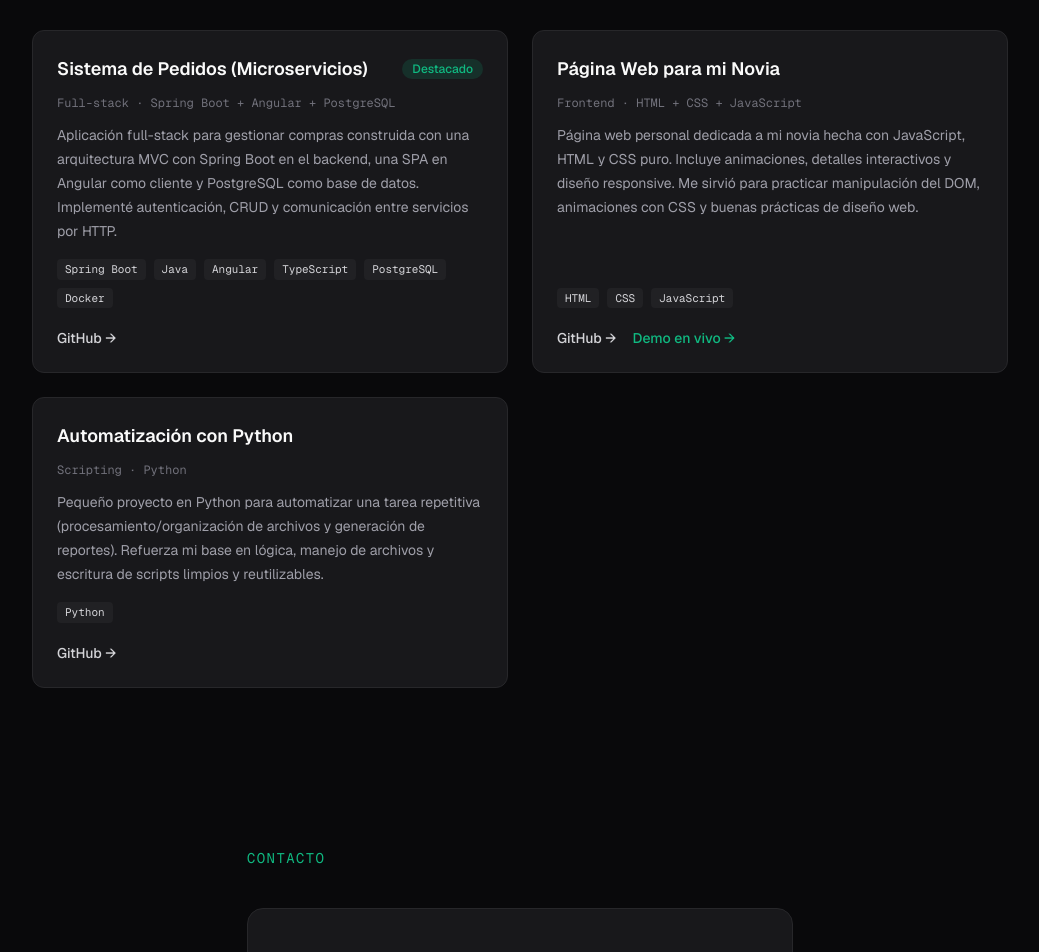
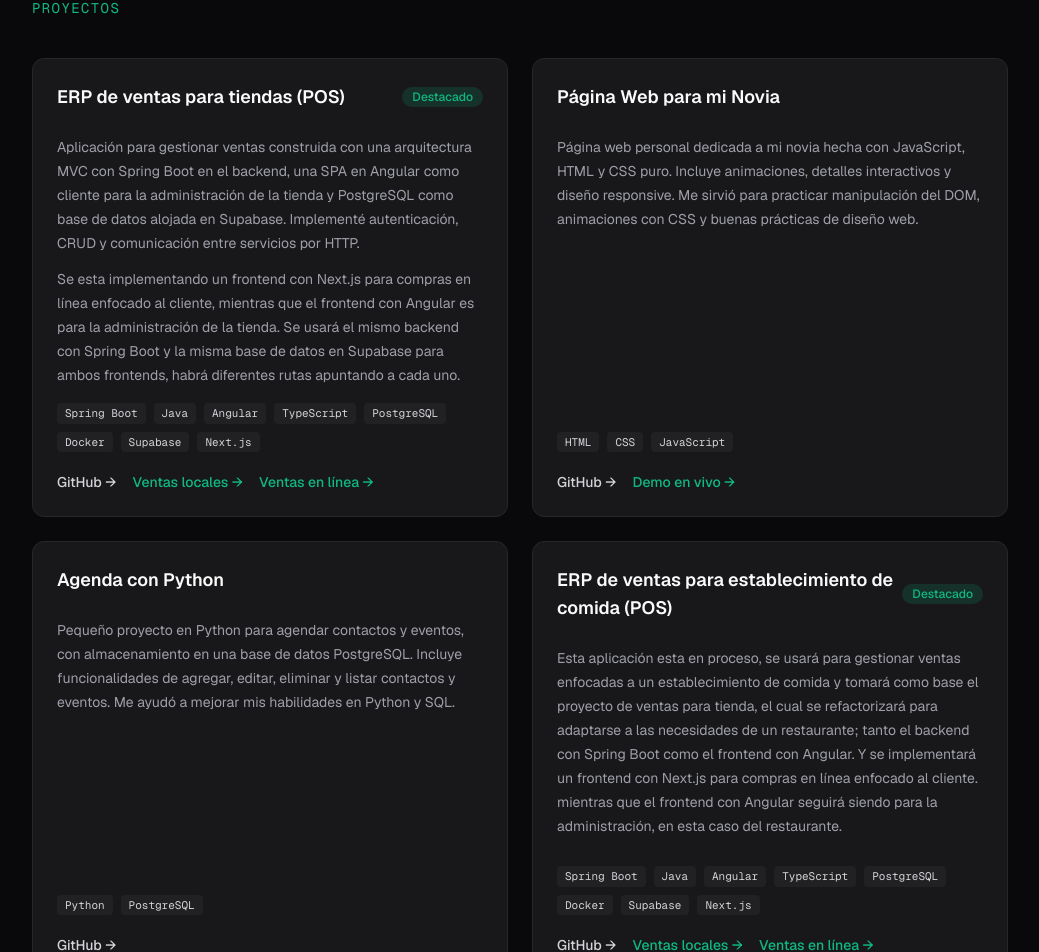
Before and after one commit to Erik-Bot23/Portafolio_web, a Next.js app: page / in a window 1280 px wide. Shown: the part 1134-2086 px from the top of the page, without its empty margins (120-1159 px from the left). Built offline with nearby package versions, Linux system fonts and the light colour scheme.

Commit message:
Actualización del portafolio

```diff
--- a/src/app/layout.tsx
+++ b/src/app/layout.tsx
@@ -25,7 +25,6 @@ import { site } from "@/data/site";
   Fuentes servidas desde NUESTRO servidor (self-hosted) con
   next/font/local. No dependemos de Google Fonts en tiempo de build
   ni de terceros en el navegador, lo que hace el build offline-safe
-  (útil si tu red no llega a fonts.googleapis.com).
 
   Las fuentes WOFF2 versionadas están en src/fonts.
 */
--- a/src/components/About.tsx
+++ b/src/components/About.tsx
@@ -17,21 +17,23 @@ const SKILLS = [
   "Spring Boot",
   "Angular",
   "TypeScript",
-  "React",
   "Next.js",
   "PostgreSQL",
+  "Supabase",
   "JavaScript",
+  "Python",
   "HTML",
   "CSS",
   "Tailwind CSS",
   "Git",
+  "GitHub",
   "Docker",
-  "Python",
+  "Postman"
 ];
 
 /* Lo que estás buscando laboralmente */
 const GOALS = [
-  "Primera experiencia como desarrollador junior (backend).",
+  "Experiencia como desarrollador junior backend o full stack.",
   "Trabajar en un equipo donde pueda aprender de perfiles senior.",
   "Seguirme especializando en el ecosistema Java (Spring Boot) y TypeScript.",
   "Aportar proyectos en producción hechos con buenas prácticas.",
--- a/src/components/Contact.tsx
+++ b/src/components/Contact.tsx
@@ -28,7 +28,9 @@ export default function Contact() {
 
         {/* Botón principal: abrir el cliente de correo */}
         <a
-          href={`mailto:${site.email}`}
+          href={`https://mail.google.com/mail/?view=cm&fs=1&to=${site.email}`}
+          target="_blank"
+          rel="noopener noreferrer"
           className="mt-6 inline-flex h-11 items-center justify-center rounded-lg bg-accent px-8 text-sm font-semibold text-zinc-950 transition-colors hover:bg-accent-light"
         >
           {site.email}
--- a/src/components/ProjectCard.tsx
+++ b/src/components/ProjectCard.tsx
@@ -32,12 +32,14 @@ export default function ProjectCard({ project }: ProjectCardProps) {
         )}
       </div>
 
-      {/* Frase corta del proyecto */}
-      <p className="font-mono text-xs text-zinc-500">{project.tagline}</p>
-
       {/* Descripción */}
       <p className="mt-3 flex-1 text-sm leading-6 text-zinc-400">
         {project.description}
+      </p>
+
+      {/*Detalles de la nueva implementación */}
+      <p className="mt-3 flex-1 text-sm leading-6 text-zinc-400">
+        {project.details1}
       </p>
 
       {/* Tecnologías usadas (se renderizan con map sobre el array) */}
@@ -74,6 +76,26 @@ export default function ProjectCard({ project }: ProjectCardProps) {
             Demo en vivo →
           </a>
         )}
+        {project.demo1 && (
+          <a
+            href={project.demo1}
+            target="_blank"
+            rel="noopener noreferrer"
+            className="text-sm font-medium text-accent transition-colors hover:text-accent-light"
+          >
+            Ventas locales →
+          </a>
+        )}
+        {project.demo2 && (
+          <a
+            href={project.demo2}
+            target="_blank"
+            rel="noopener noreferrer"
+            className="text-sm font-medium text-accent transition-colors hover:text-accent-light"
+          >
+            Ventas en línea →
+          </a>
+        )}
       </div>
     </article>
   );
--- a/src/data/projects.ts
+++ b/src/data/projects.ts
@@ -20,27 +20,38 @@ export type Project = {
   title: string;
   tagline: string;
   description: string;
+  details1?: string;
+  details2?: string;
   tech: string[];
   github?: string;
   demo?: string;
+  demo1?: string;
+  demo2?: string;
   featured?: boolean;
 };
 
 export const projects: Project[] = [
   {
-    id: "system-order",
-    title: "Sistema de Pedidos (Microservicios)",
-    tagline: "Full-stack · Spring Boot + Angular + PostgreSQL",
+    id: "system-sales",
+    title: "ERP de ventas para tiendas (POS)",
+    tagline: "Spring Boot + Angular + PostgreSQL (en Supabase) + Next.js",
     /*
       Describe qué hace, qué aprendiste y qué retos resolviste.
       Los reclutadores valoran "qué hace" más que la lista de tecnologías.
     */
     description:
-      "Aplicación full-stack para gestionar compras construida con una arquitectura MVC con Spring Boot en el backend, una SPA en Angular como cliente y PostgreSQL como base de datos. Implementé autenticación, CRUD y comunicación entre servicios por HTTP.",
-    tech: ["Spring Boot", "Java", "Angular", "TypeScript", "PostgreSQL", "Docker"],
+      "Aplicación para gestionar ventas construida con una arquitectura MVC con Spring Boot en el backend, " +
+      "una SPA en Angular como cliente para la administración de la tienda y PostgreSQL como base de datos alojada en Supabase. Implementé autenticación, CRUD y comunicación entre servicios por HTTP.",
+    /**
+     * Detalles de lo que se esta implementando en el proyecto.
+     */
+    details1: "Se esta implementando un frontend con Next.js para compras en línea enfocado al cliente, mientras que el frontend con Angular es para la administración de la tienda. " +
+    "Se usará el mismo backend con Spring Boot y la misma base de datos en Supabase para ambos frontends, habrá diferentes rutas apuntando a cada uno.",
+    tech: ["Spring Boot", "Java", "Angular", "TypeScript", "PostgreSQL", "Docker", "Supabase", "Next.js"],
     // Reemplaza con tu repositorio y tu demo (si la tienes)
-    github: "https://github.com/tu-usuario/sistema-pedidos",
-    demo: undefined,
+    github: "https://github.com/Erik-Bot23",
+    demo1: "https://comprasangular.netlify.app",
+    demo2: "https://comprasangular.netlify.app",
     featured: true,
   },
   {
@@ -48,19 +59,36 @@ export const projects: Project[] = [
     title: "Página Web para mi Novia",
     tagline: "Frontend · HTML + CSS + JavaScript",
     description:
-      "Página web personal dedicada a mi novia hecha con JavaScript, HTML y CSS puro. Incluye animaciones, detalles interactivos y diseño responsive. Me sirvió para practicar manipulación del DOM, animaciones con CSS y buenas prácticas de diseño web.",
+      "Página web personal dedicada a mi novia hecha con JavaScript, HTML y CSS puro. Incluye animaciones, " +
+      "detalles interactivos y diseño responsive. Me sirvió para practicar manipulación del DOM, animaciones con CSS y buenas prácticas de diseño web.",
     tech: ["HTML", "CSS", "JavaScript"],
-    github: "https://github.com/tu-usuario/pagina-novia",
+    github: "https://github.com/Erik-Bot23",
     demo: "https://tu-usuario.github.io/pagina-novia",
   },
   {
-    id: "script-python",
-    title: "Automatización con Python",
-    tagline: "Scripting · Python",
+    id: "agenda-python",
+    title: "Agenda con Python",
+    tagline: "Python y postgreSQL",
     description:
-      "Pequeño proyecto en Python para automatizar una tarea repetitiva (procesamiento/organización de archivos y generación de reportes). Refuerza mi base en lógica, manejo de archivos y escritura de scripts limpios y reutilizables.",
-    tech: ["Python"],
-    github: "https://github.com/tu-usuario/script-python",
-    demo: undefined,
+      "Pequeño proyecto en Python para agendar contactos y eventos, con almacenamiento en una base de datos PostgreSQL. Incluye funcionalidades de agregar, editar, eliminar y listar contactos y eventos. Me ayudó a mejorar mis habilidades en Python y SQL.",
+    tech: ["Python", "PostgreSQL"],
+    github: "https://github.com/Erik-Bot23",
+  },
+  {
+    id: "system-order",
+    title: "ERP de ventas para establecimiento de comida (POS)",
+    tagline: "Spring Boot + Angular + PostgreSQL (en Supabase) + Next.js",
+    description:
+      "Esta aplicación esta en proceso, se usará para gestionar ventas enfocadas a un establecimiento de comida y tomará como base el proyecto de ventas para tienda, " +
+      "el cual se refactorizará para adaptarse a las necesidades de un restaurante; tanto el backend con Spring Boot como el frontend con Angular. Y se implementará un frontend con Next.js para compras en línea enfocado al cliente." +
+      " mientras que el frontend con Angular seguirá siendo para la administración, en esta caso del restaurante.",
+
+    details2: "Se esta implmentando un frontend con Next.js para compras en línea enfocado al cliente, mientras que el frontend con Angular es para la administración de la tienda. " +
+    "Se usará el mismo backend con Spring Boot y la misma base de datos en Supabase para ambos frontends, pero habrá diferentes rutas apuntando a cada uno.",
+    tech: ["Spring Boot", "Java", "Angular", "TypeScript", "PostgreSQL", "Docker", "Supabase", "Next.js"],
+    github: "https://github.com/Erik-Bot23",
+    demo1: "https://comprasangular.netlify.app",
+    demo2: "https://comprasangular.netlify.app",
+    featured: true,
   },
 ];
--- a/src/data/site.ts
+++ b/src/data/site.ts
@@ -30,12 +30,13 @@ export const site: SiteConfig = {
 
   // Frase corta que aparece justo debajo de tu nombre (Hero)
   tagline:
-    "Backend con Spring Boot · Frontend con Angular y React · Base de datos PostgreSQL",
+    "Backend con Spring Boot · Frontend con Angular y Next.js · Base de datos PostgreSQL en Supabase",
 
   // Párrafo "Sobre mí": quién eres y qué buscas.
   // Esto es lo que leen los reclutadores, así que sé concreto.
   summary:
-    "Soy un desarrollador junior apasionado por construir aplicaciones completas, del backend al frontend. Terminé un proyecto full-stack con Spring Boot, Angular y PostgreSQL trabajando con arquitectura orientada a usar en un futuro microservicios. Busco mi primera oportunidad como junior en backend o full stack, donde pueda seguir aprendiendo y aportando desde el día uno.",
+    "Soy un desarrollador junior apasionado por construir aplicaciones completas, del backend al frontend. He hecho algunos proyectos full-stack con Spring Boot, Angular y PostgreSQL " +
+     "trabajando con una arquitectura MVC. Así mismo trabajo con JavaScript y Python. Busco oportunidades como junior en backend o full stack, donde pueda seguir aprendiendo y aportando desde el día uno.",
 
   // Correo de contacto
   email: "erikjarquin20@gmail.com",
```
